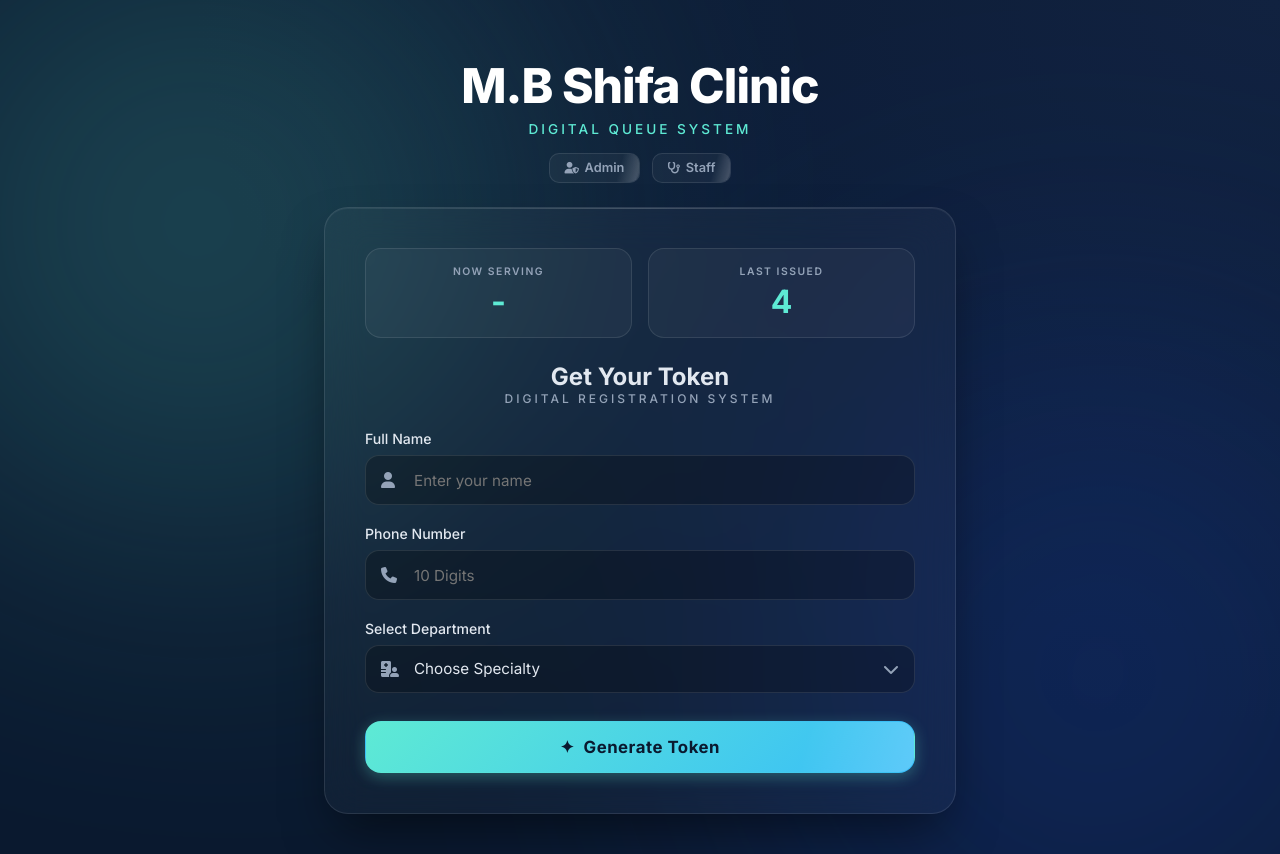
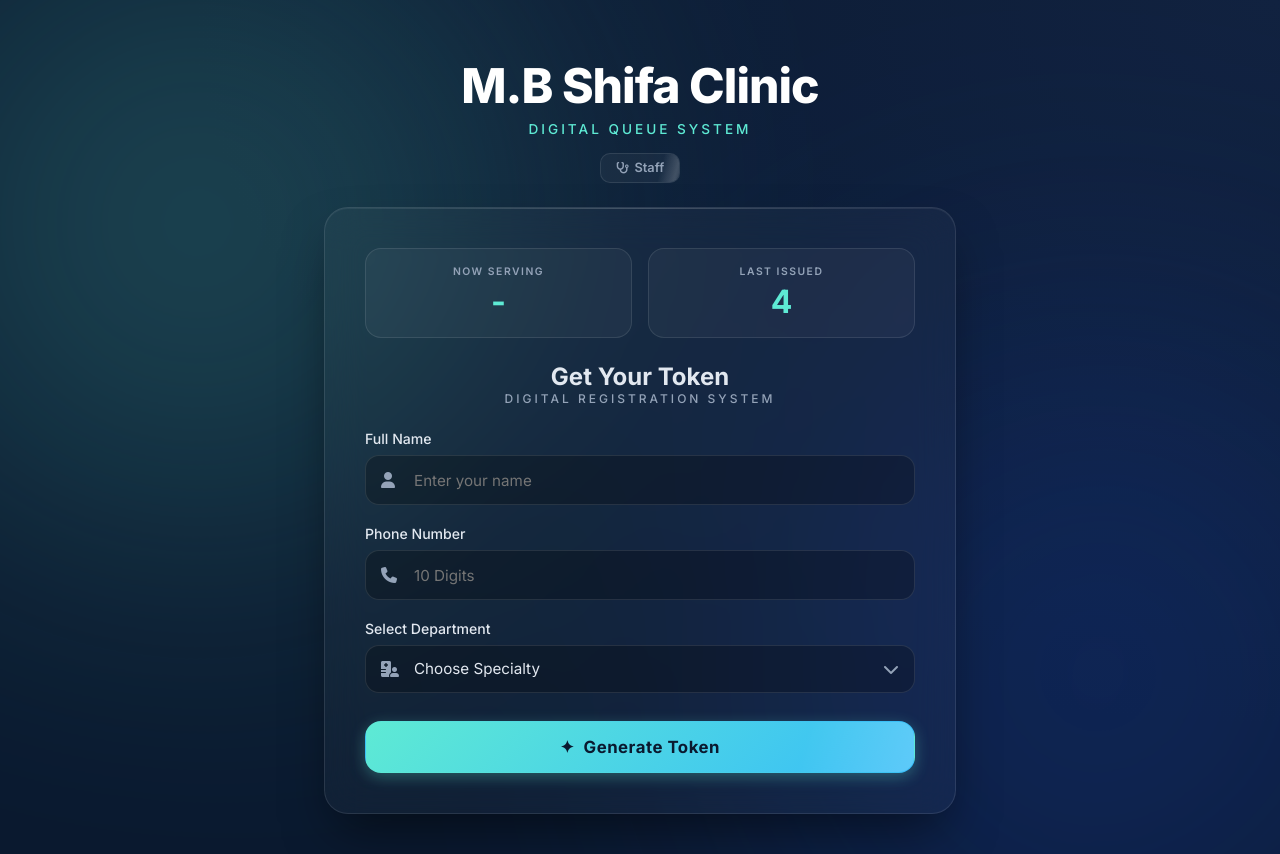
Before and after one commit to Zakki-05/Django_project, a Django app: page / in a window 1280 px wide. Run offline with Django 5.2, Linux system fonts and the light colour scheme; data comes from the database, SQL or seed files in the repository; both versions use the stored data as it was after the commit.

```diff
--- a/templates/base.html
+++ b/templates/base.html
@@ -32,9 +32,6 @@
                 <p>Digital Queue System</p>
             </div>
             <nav class="auth-nav" style="display: flex; gap: 0.75rem;">
-                <a href="/admin/" class="btn btn-secondary btn-sm" title="Admin Panel">
-                    <i class="fa-solid fa-user-shield"></i> Admin
-                </a>
                 <a href="{% url 'staff_login' %}" class="btn btn-secondary btn-sm" title="Staff Login">
                     <i class="fa-solid fa-stethoscope"></i> Staff
                 </a>
```
Also changed, not shown: db.sqlite3.
